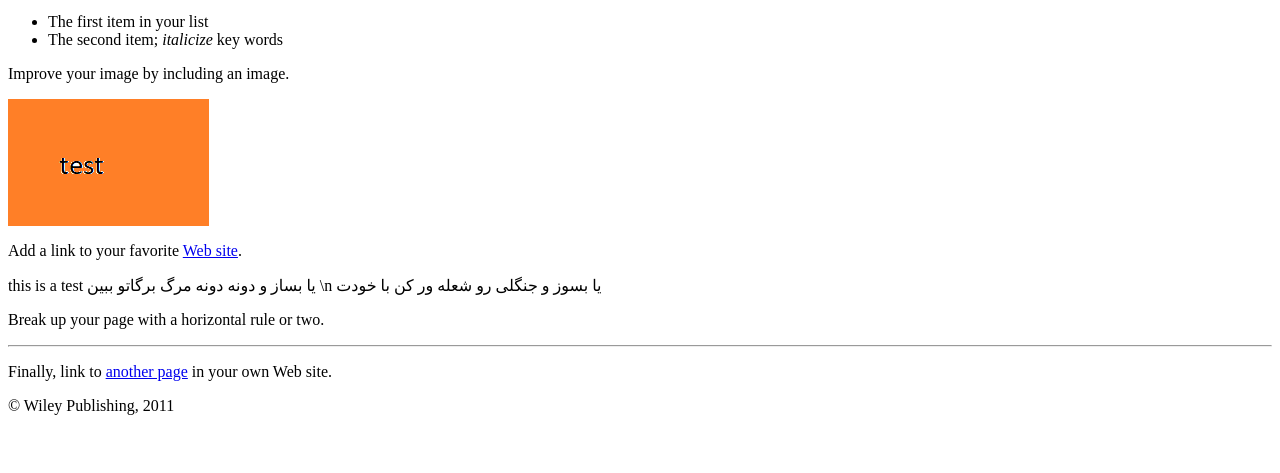
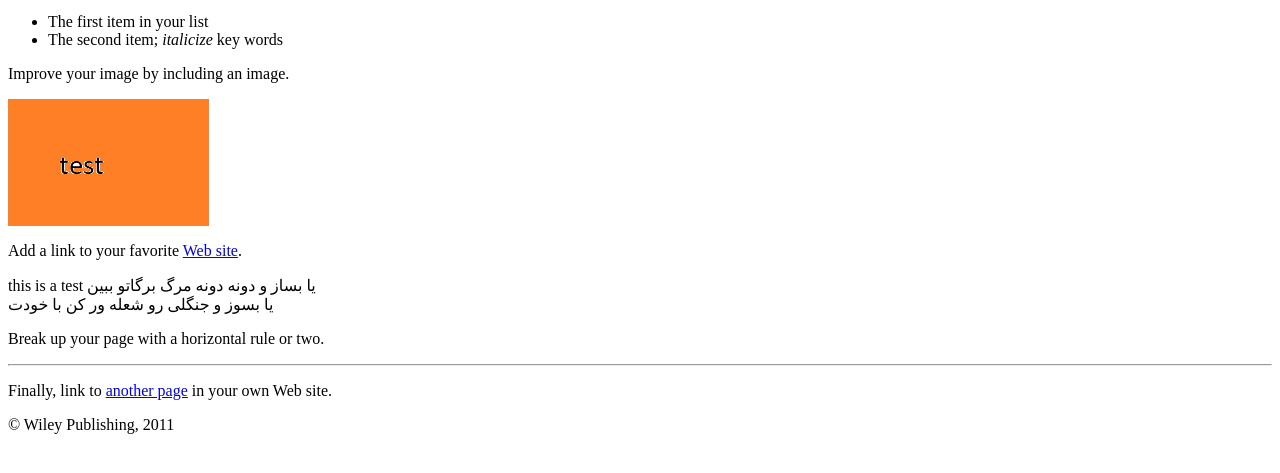
Before and after one commit to ArshiaGerami/TestWebsite, a plain HTML site: page index.html in a window 1280 px wide. Shown: the part 87-560 px from the top of the page. Drawn offline with Linux system fonts and the light colour scheme.

Commit message:
first doc

```diff
--- a/index.html
+++ b/index.html
@@ -19,7 +19,7 @@ not displayed. The information between the BODY and /BODY tags is displayed.-->
 <p>Improve your image by including an image. </p>
 <p><img src="CoverImage.jpg" alt="A Great HTML Resource"></p>
 <p>Add a link to your favorite <a href="https://www.dummies.com/">Web site</a>.
-    <p>this is a test یا بساز و دونه دونه مرگ برگاتو ببین \n
+    <p>this is a test یا بساز و دونه دونه مرگ برگاتو ببین <br />
         یا بسوز و جنگلی رو شعله ور کن با خودت
         </p>
 Break up your page with a horizontal rule or two. </p>
```
